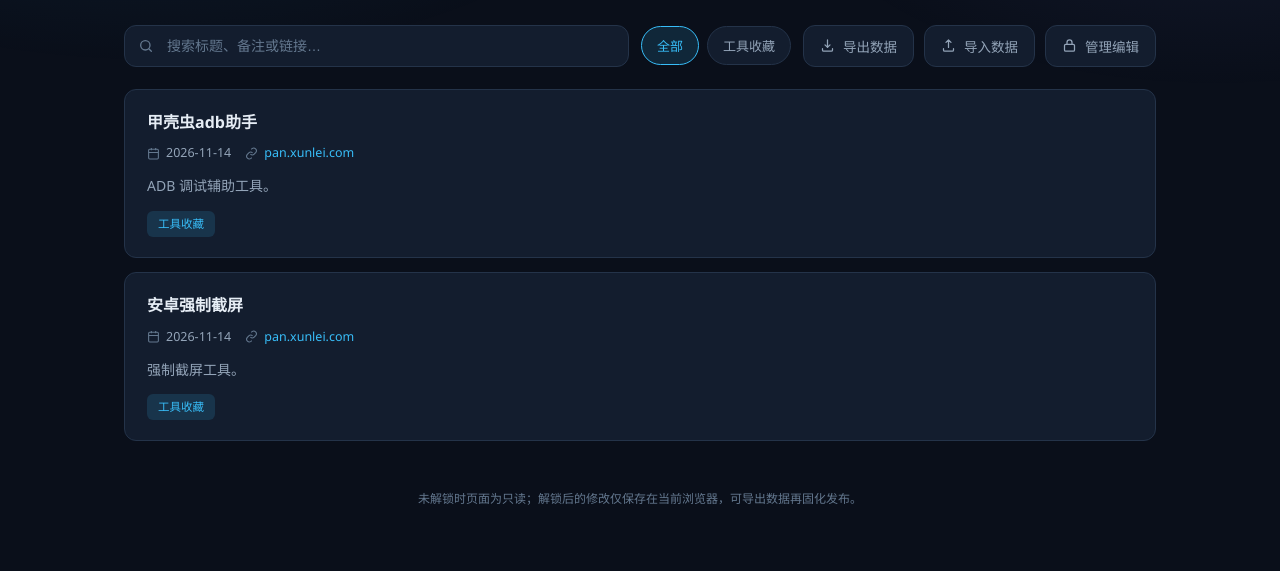
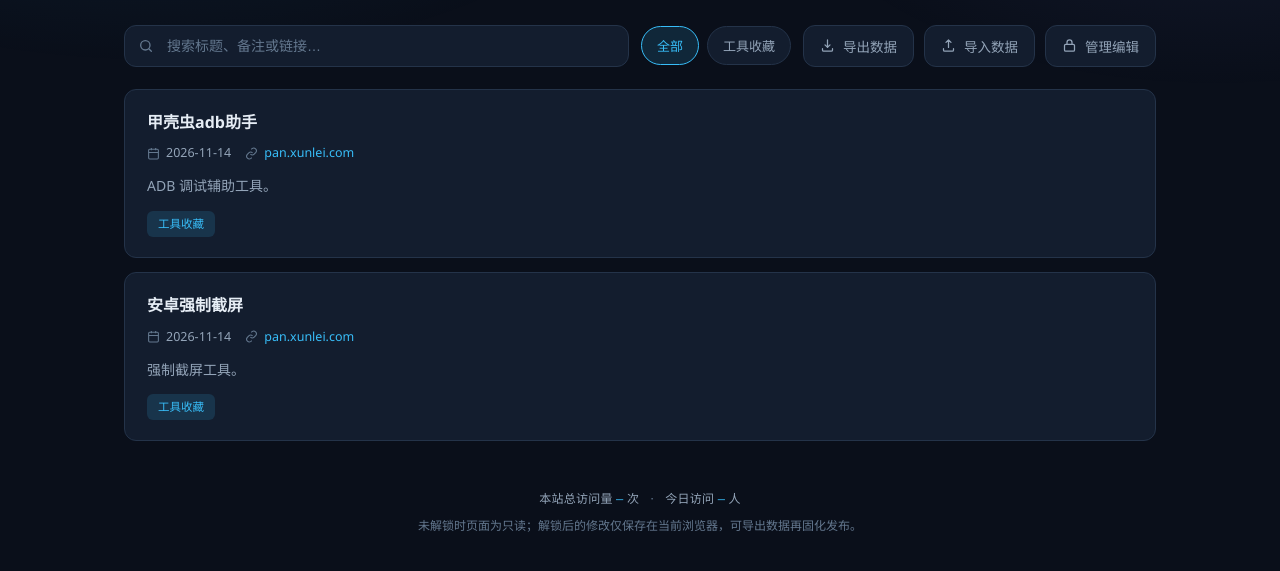
Before and after one commit to Sun-Only/miaomiaoqiu, a plain HTML site: page index.html in a window 1280 px wide. Shown: the part 143-714 px from the top of the page. Drawn offline with Linux system fonts and the light colour scheme; some packages are replaced by stand-ins of ours; a script that the page names is missing.

Commit message:
Add files via upload

```diff
--- a/index.html
+++ b/index.html
@@ -135,6 +135,9 @@
   .hint { font-size: 12px; color: var(--text-faint); margin-top: 12px; line-height: 1.7; }
 
   footer { margin-top: 48px; text-align: center; font-size: 12px; color: var(--text-faint); }
+  .busuanzi-wrap { margin-bottom: 6px; color: var(--text-dim); letter-spacing: 0.02em; }
+  .busuanzi-sep { margin: 0 8px; color: var(--text-faint); }
+  #busuanzi_value_site_pv, #busuanzi_value_site_uv { color: var(--accent); font-family: var(--mono); }
 
   @media (max-width: 640px) {
     .wrap { padding: 24px 16px 60px; }
@@ -190,7 +193,14 @@
 
   <main class="list" id="list"></main>
 
-  <footer>未解锁时页面为只读；解锁后的修改仅保存在当前浏览器，可导出数据再固化发布。</footer>
+  <footer>
+    <div class="busuanzi-wrap">
+      <span>本站总访问量 <span id="busuanzi_value_site_pv">—</span> 次</span>
+      <span class="busuanzi-sep">·</span>
+      <span>今日访问 <span id="busuanzi_value_site_uv">—</span> 人</span>
+    </div>
+    <div>未解锁时页面为只读；解锁后的修改仅保存在当前浏览器，可导出数据再固化发布。</div>
+  </footer>
 </div>
 
 <!-- 密码解锁弹窗 -->
@@ -508,5 +518,6 @@
   render();
 })();
 </script>
+<script async src="https://busuanzi.ibruce.info/busuanzi/2.3/busuanzi.pure.mini.js"></script>
 </body>
 </html>
```
